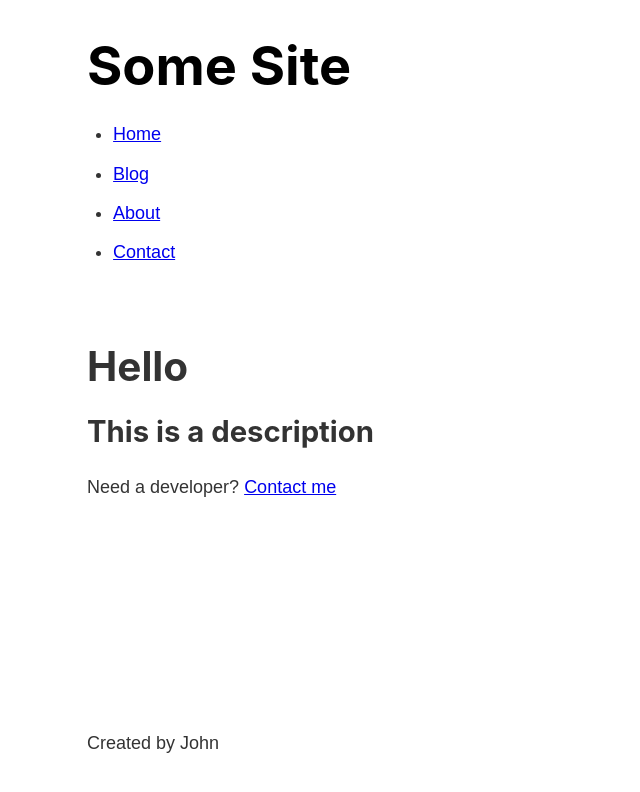
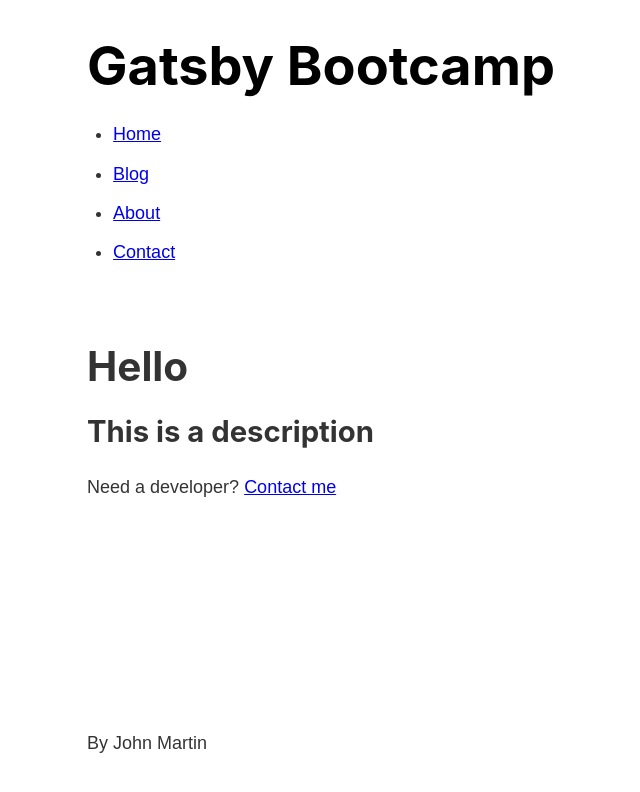
Before and after one commit to johnjamesmartin/Gatsby-JS-Blog-Experiment, a Gatsby site: page / in a window 1280 px wide. Shown: the whole page, without its empty margins (196-836 px from the left). Built offline with nearby package versions, Linux system fonts and the light colour scheme; Gatsby itself is replaced by a stand-in of ours.

Commit message:
Retrieve data through GraphQL

```diff
--- a/gatsby-config.js
+++ b/gatsby-config.js
@@ -5,5 +5,9 @@
  */
 
 module.exports = {
+  siteMetadata: {
+    title: "Gatsby Bootcamp",
+    author: "John Martin",
+  },
   plugins: ["gatsby-plugin-sass"],
 }
--- a/src/components/footer.js
+++ b/src/components/footer.js
@@ -1,9 +1,19 @@
 import React from "react"
+import { graphql, useStaticQuery } from "gatsby"
 
 const Footer = () => {
+  const data = useStaticQuery(graphql`
+    query {
+      site {
+        siteMetadata {
+          author
+        }
+      }
+    }
+  `)
   return (
     <footer>
-      <p>Created by John</p>
+      <p>By {data.site.siteMetadata.author}</p>
     </footer>
   )
 }
--- a/src/components/header.js
+++ b/src/components/header.js
@@ -1,13 +1,23 @@
 import React from "react"
-import { Link } from "gatsby"
+import { Link, graphql, useStaticQuery } from "gatsby"
 import headerStyles from "./header.module.scss"
 
 const Header = () => {
+  const data = useStaticQuery(graphql`
+    query {
+      site {
+        siteMetadata {
+          title
+        }
+      }
+    }
+  `)
+
   return (
     <header className={headerStyles.header}>
       <h1>
         <Link className={headerStyles.title} to="/">
-          Some Site
+          {data.site.siteMetadata.title}
         </Link>
       </h1>
       <nav>
```
